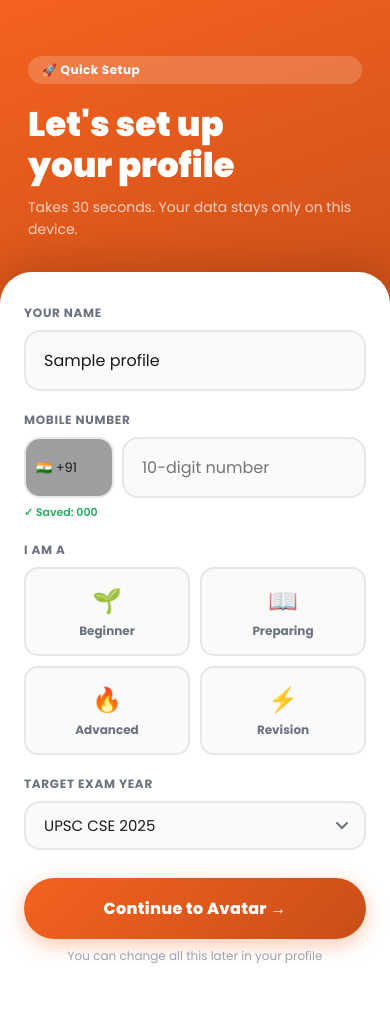
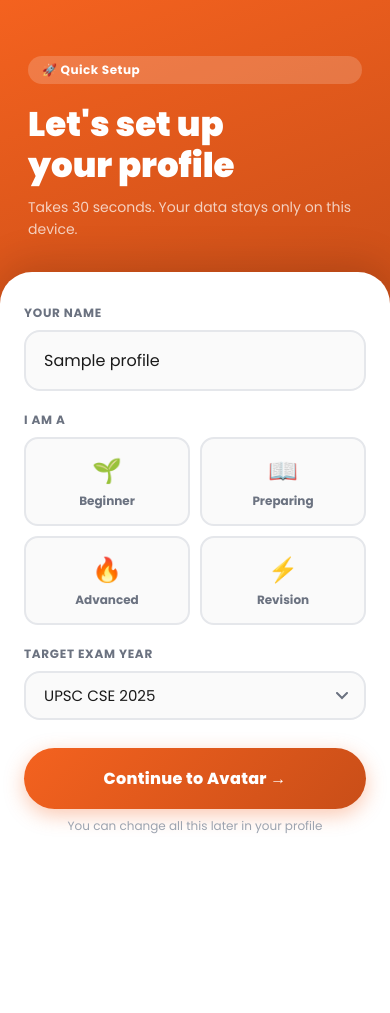
Before and after one commit to shivendrapratpsingh/THE-IAS-AI-, a Flask app: template templates/onboarding.html in a window 390 px wide. After the commit the page ends 834 px from the top, so only its background shows below. Run offline with Flask 3, Linux system fonts and the light colour scheme; the template is opened without the code that fills it: most values are stand-ins (such as "Sample title", 1, 10 or a date in 2020); some libraries are stand-ins or nearby versions; grey boxes are pictures that could not be loaded.

Commit message:
hide phone field for UPSC users on onboarding

```diff
--- a/templates/onboarding.html
+++ b/templates/onboarding.html
@@ -139,9 +139,10 @@
                required maxlength="60" autocomplete="name">
       </div>
 
-      <!-- Phone Number -->
+      <!-- Phone Number — only shown to general/guest users; UPSC users already gave it on login -->
+      {% if not phone or phone.startswith('guest_') %}
       <div class="ob-field-wrap">
-        <label class="ob-label">Mobile Number</label>
+        <label class="ob-label">Mobile Number <span style="color:#9CA3AF; font-weight:400; text-transform:none;">(optional)</span></label>
         <div style="display:flex; gap:8px;">
           <select name="country_code" style="
             width:90px; padding:14px 10px;
@@ -160,15 +161,15 @@
                  placeholder="10-digit number"
                  inputmode="numeric" maxlength="10"
                  oninput="this.value=this.value.replace(/\D/g,'')"
-                 value="{{ profile.phone[-10:] if profile and profile.get('phone') and profile.phone|length >= 10 else '' }}"
                  style="flex:1; margin-bottom:0;">
         </div>
-        {% if profile and profile.get('phone') %}
-        <div style="font-size:11px; color:#27AE60; margin-top:6px; font-weight:600;">✓ Saved: {{ profile.phone }}</div>
-        {% else %}
-        <div style="font-size:11px; color:#9CA3AF; margin-top:6px;">Used to track your progress across devices</div>
-        {% endif %}
+        <div style="font-size:11px; color:#9CA3AF; margin-top:6px;">Helps track your progress if you switch devices</div>
       </div>
+      {% else %}
+      <!-- UPSC user: phone already saved as their account key, pass it silently -->
+      <input type="hidden" name="phone" value="{{ phone[-10:] if phone|length >= 10 else phone }}">
+      <input type="hidden" name="country_code" value="{{ phone[:-10] if phone|length > 10 else '+91' }}">
+      {% endif %}
 
       <!-- Prep stage pills -->
       <div class="ob-field-wrap">
```
